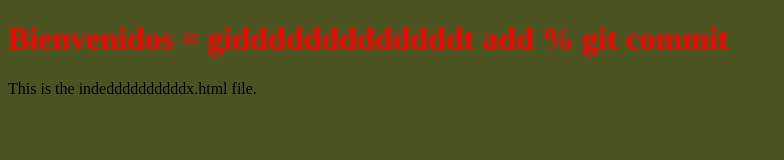
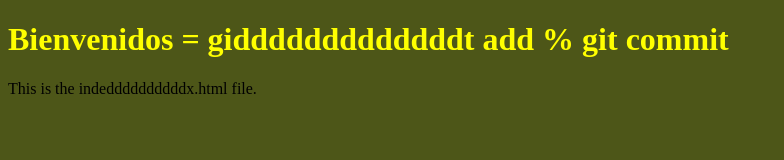
Before and after one commit to PolMelo/repo1, a plain HTML site: page index.html in a window 1280 px wide. Shown: the whole page, without its empty margins (0-784 px from the left). Drawn offline with Linux system fonts and the light colour scheme.

Commit message:
modificados en ramaaaa

```diff
--- a/style.css
+++ b/style.css
@@ -1,8 +1,8 @@
 body {
-    background-color: #4B5320; /* Verde militar */
+    background-color: #4d5618; /* Verde militar */
 }
 
 h1{
-    color:red
+    color:yellow
 
 }
```
